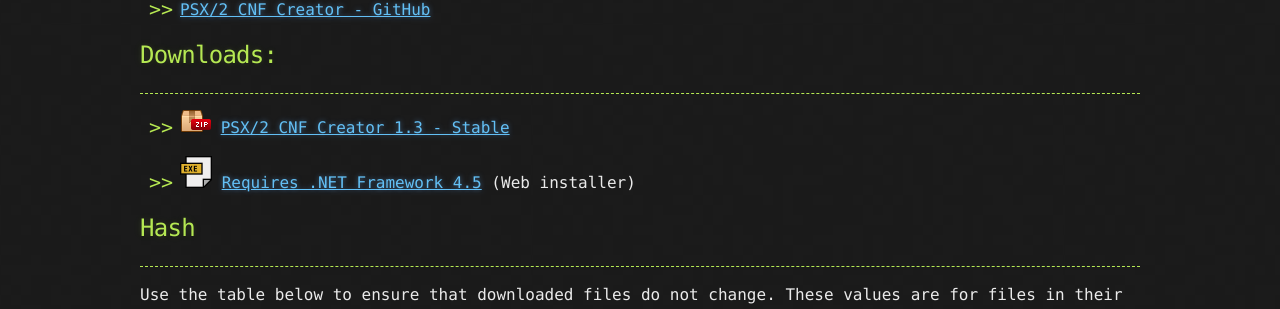
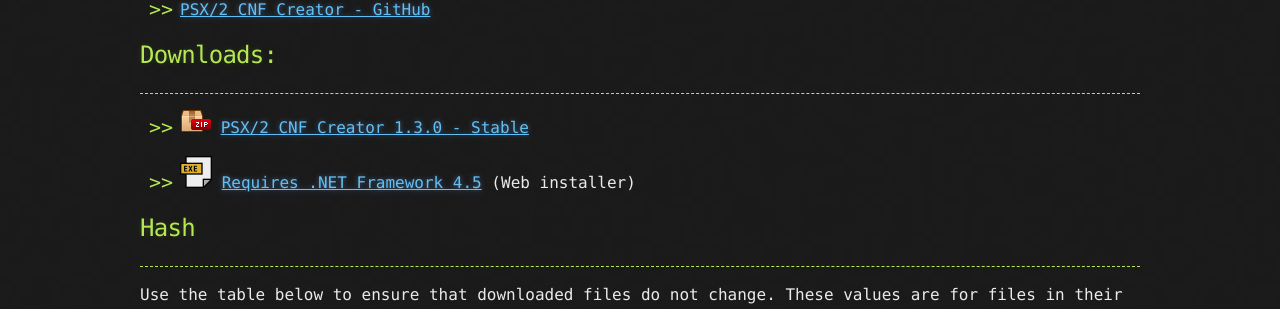
Before and after one commit to AxionDrak/axiondrak.github.io, a Jekyll site: the page built from psx-cnf.md, in a window 1280 px wide and 900 px high, scrolled down 898 px. Shown: the part 142-451 px from the top of the window. Built offline with Jekyll 4.4.1, drawn with Linux system fonts in a browser that asks for light colours; our own code applies the rules of GitHub Pages for plain Markdown files.

Commit message:
Update psx-cnf.md

```diff
--- a/psx-cnf.md
+++ b/psx-cnf.md
@@ -5,7 +5,6 @@ layout: default
 # PSX/2 CNF Creator
 * * *
 **PSX/2 CNF Creator** is a small tool for creating _SYSTEM.CNF_ files compatible with PSOne (PS1) and PSTwo (PS2) consoles, being mainly used for disk homebrews.
-
 
 ## Images
 * * *
@@ -17,7 +16,7 @@ layout: default
 
 ## Downloads:
 * * *
-* ![useful image]({{ site.url }}/assets/images/zip-icon.png) [PSX/2 CNF Creator 1.3 - Stable](https://github.com/AxionDrak/PSX2CNFCreator/releases/tag/v1.3)
+* ![useful image]({{ site.url }}/assets/images/zip-icon.png) [PSX/2 CNF Creator 1.3.0 - Stable](https://github.com/AxionDrak/PSX2CNFCreator/releases/tag/v1.3)
 
 * ![useful image]({{ site.url }}/assets/images/exe-icon.png) [Requires .NET Framework 4.5](https://www.microsoft.com/en-US/download/details.aspx?id=30653) (Web installer)
 
```
